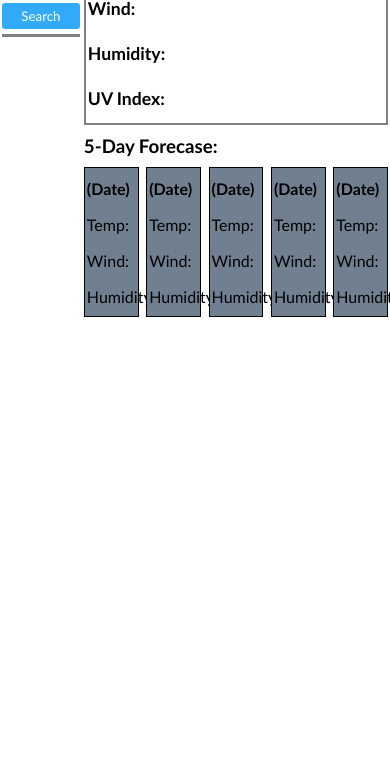
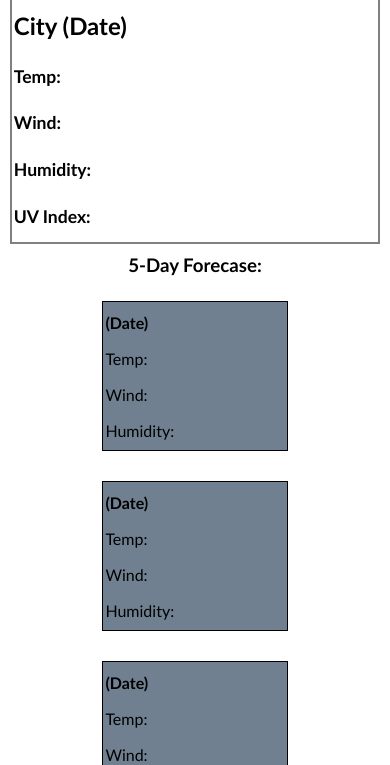
Before and after one commit to Concord511/Weather-Dashboard, a plain HTML site: page index.html in a window 390 px wide. Shown: the part 169-934 px from the top of the page. Before the commit the page ends 844 px from the top, so only its background shows below. Drawn offline with nearby package versions, Linux system fonts and the light colour scheme; a script that the page names is missing.

Commit message:
styling finished

```diff
--- a/assets/css/styles.css
+++ b/assets/css/styles.css
@@ -131,4 +131,68 @@ main {
     height: 50px;
 }
 
-/* ADD MEDIA QUERIES FOR RESPONSIVE WEBSITE */
+/* Media Queries */
+@media screen and (max-width: 1024px) {
+    .forecast {
+        justify-content: space-around;
+    }
+
+    .search-column {
+        margin-bottom: 15px;
+        width: 70%;
+    }
+
+    .weather-card {
+        margin: 15px 0;
+        width: 35%;
+    }
+}
+
+@media screen and (max-width: 768px) {
+    main {
+        flex-direction: column;
+        align-items: center;
+    }
+
+    h2 {
+        align-self: center;
+    }
+
+    .search-column {
+        margin-bottom: 15px;
+        width: 95%;
+    }
+
+    .weather-content {
+        width: 95%;
+        justify-content: center;
+    }
+
+    .weather-card {
+        margin: 15px 0;
+        width: 45%;
+    }
+}
+
+@media screen and (max-width: 480px) {
+    main {
+        flex-direction: column;
+        align-items: center;
+    }
+
+    .main-card-city {
+        font-size: 1.5rem;
+        font-weight: 700;
+        width: auto;
+    }
+
+    .forecast {
+        flex-direction: column;
+        align-items: center;
+    }
+
+    .weather-card {
+        margin: 15px 0;
+        width: 50%;
+    }
+}
--- a/assets/js/script.js
+++ b/assets/js/script.js
@@ -1,10 +1,3 @@
-/* UV Index:
-    0-2: low
-    3-5: moderate
-    6-7: high
-    8-10: very high
-    11+: extreme
-*/
 let cityName = "";
 let apiKey = "8e06cacfe4c21ba33aa0579afd1ec839";
 let DateTime = luxon.DateTime;
@@ -37,7 +30,9 @@ const apiCityRequest = function(cityName) {
             });
         }
         else {
-            console.log("Error: " + response);
+            response.json().then(function(data) {
+                alert("Error: " + data.message);
+            })
         }
     })
     .catch(function(error) {
```
